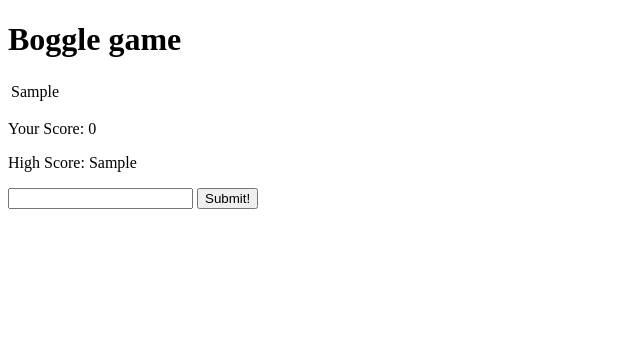
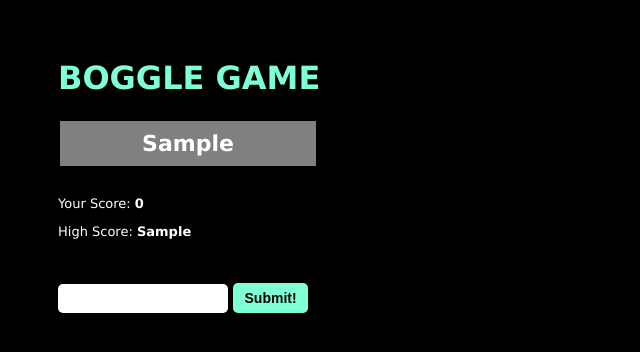
Before and after one commit to brianelizondo/FlaskTesting, a Flask app: template templates/home.html in a window 1280 px wide. Shown: the top 352 px of the page, without its empty margins (0-640 px from the left). Run offline with Flask 2, Linux system fonts and the light colour scheme; the template is opened without the code that fills it: most values are stand-ins (such as "Sample title", 1, 10 or a date in 2020); parts of the project's set-up code (start-up, migrations or seed data) failed here and were passed over.

Commit message:
Further Study: More challenges => Better style for the application

```diff
--- a/static/app.js
+++ b/static/app.js
@@ -49,17 +49,27 @@ $(document).ready(function() {
         bodyFormData.append('user_word', user_word);
         // Get the responsefrom the server
         const response = await submit_guess(bodyFormData);
-        // Show the check result to the user
-        let $result_msg = $("p#word_result");
-        $result_msg.text("The word is " + response.result.toUpperCase().replace('-', ' '));
 
         // Get the current score and update to the new score
+        let $result_msg = $("p#word_result");
+
         let current_score = get_current_score();
         let new_score = 0;
         if(response.result == "ok"){
             new_score = current_score + user_word.length;
             $score_element.text(new_score);
+
+            $result_msg.addClass('word_result_ok');
+        }else{
+            $result_msg.addClass('word_result_error');
         }
+
+        // Show the check result to the user
+        $result_msg.text("The word is " + response.result.toUpperCase().replace('-', ' '));
+        setTimeout(function(){
+            $result_msg.removeAttr('class');
+            $result_msg.text('');
+        }, 1000);
 
         // Start the game timer
         start_timer();
--- a/static/style.css
+++ b/static/style.css
@@ -0,0 +1,62 @@
+body{
+    font-family: Verdana, Geneva, Tahoma, sans-serif;
+    padding: 30px 50px;
+    background-color: black;
+}
+h1{
+    color: aquamarine;
+    text-transform: uppercase;
+}
+#board_game{
+    font-size: 22px;
+    color: white;
+    width: 260px;
+    padding-bottom: 15px;
+}
+#board_game td{
+    font-weight: bold;
+    padding: 10px 0px;
+    text-align: center;
+    background-color: grey;
+}
+p{
+    font-size: 13px;
+    color: white;
+}
+p span{
+    font-weight: bold;
+}
+
+input{
+    font-weight: 14px;
+    padding: 7px 10px;
+    width: 150px;
+    border: none;
+    border-radius: 5px;
+}
+button{
+    background-color: aquamarine;
+    color: black;
+    font-size: 14px;
+    font-weight: bold;
+    width: 75px;
+    height: 30px;
+    border: none;
+    border-radius: 5px;
+}
+
+#word_result{
+    font-size: 11px;
+    width: 230px;
+    padding: 10px 10px;
+    text-align: center;
+    transition: ease-in;
+}
+.word_result_ok{
+    color: aquamarine;
+    border: 1px aquamarine solid;
+}
+.word_result_error{
+    color: red;
+    border: 1px red solid;
+}
--- a/templates/home.html
+++ b/templates/home.html
@@ -5,7 +5,7 @@
 {% block content %}
     <h1>Boggle game</h1>
 
-    <table>
+    <table id="board_game">
         {% for board_y in board %}
         <tr>
             {% for board_x in board_y %}
```
